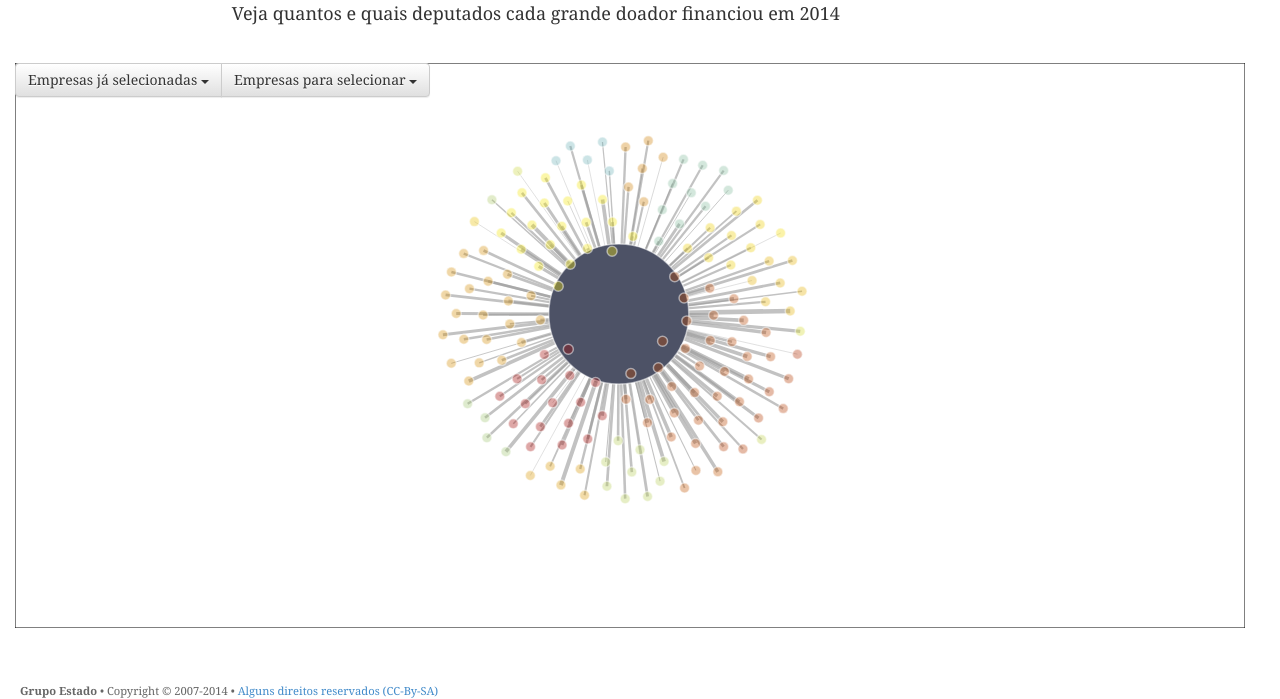
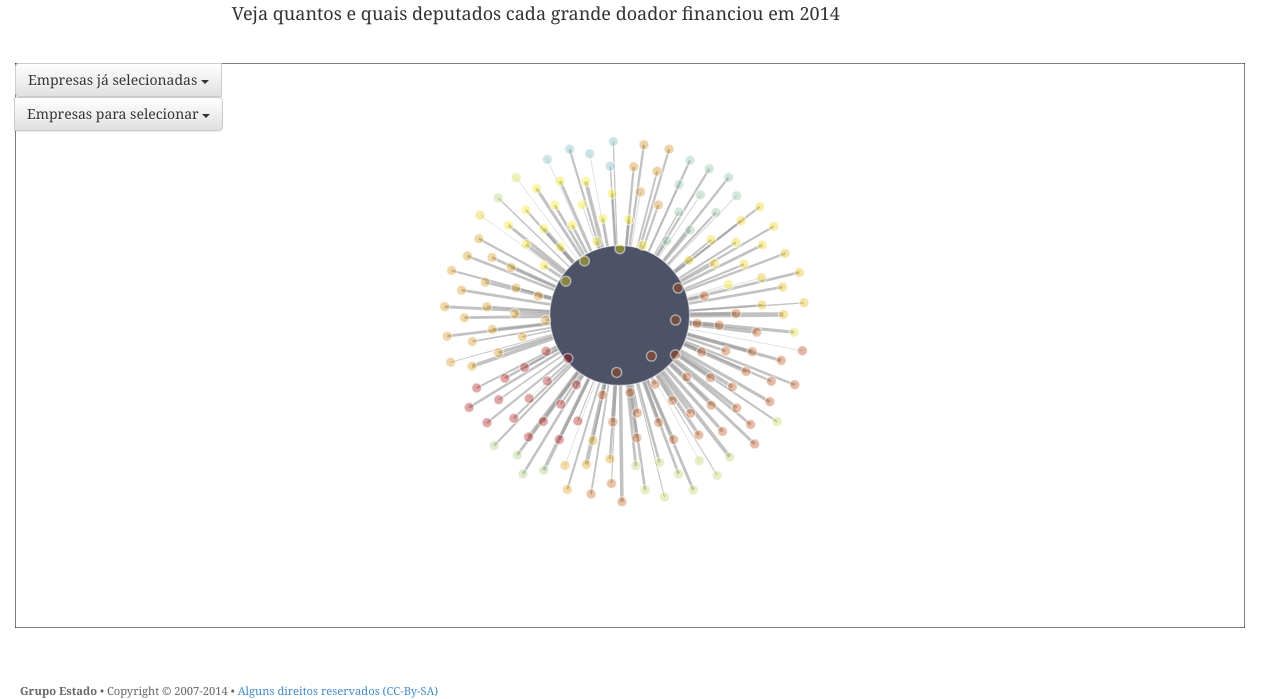
Before and after one commit to diraol/eles_elegem, a plain HTML site: page index.html in a window 1280 px wide. Shown: the part 101-800 px from the top of the page. Drawn offline with nearby package versions, Linux system fonts and the light colour scheme.

Commit message:
novas mudanças

```diff
--- a/css/empresas.css
+++ b/css/empresas.css
@@ -26,7 +26,7 @@ html,
   padding-top: 20px;
 }
 #empresas {
-  width: 100%;
+  width: 30%;
   height: 100px;
   position: absolute;
   top: 0;
--- a/js/empresas.js
+++ b/js/empresas.js
@@ -20,6 +20,7 @@ var empresas = ["JBS"],
 var svg = d3.select("#grafico").append("svg")
   .attr("width", width)
   .attr("height", height)
+//ZOOM
 //  .append("g")
 //  .call(d3.behavior.zoom().scaleExtent([0.7, 8]).on("zoom", zoom))
 
@@ -100,8 +101,7 @@ function muda_empresa() {
 }
 
 function dragstart(d) {
-  d3.event.sourceEvent.stopPropagation();
-  d3.select(this).classed("fixed", d.fixed = true);
+  //d3.select(this).classed("fixed", d.fixed = true);
 }
 
 function filtra_dados(deus) {
@@ -217,6 +217,8 @@ function start() {
 
   .call(drag);
 
+  node.on("mousedown",function (d) { d.fixed = true })
+
   node.on('mouseover', function(d) {
 
     div.transition()
@@ -321,6 +323,15 @@ function atualizar() {
 
 function tick(e) {
 
+    node.each(cluster(10 * e.alpha * e.alpha))
+    node.attr("cx", function(d) {
+      return d.x = Math.max(d.r, Math.min(width - d.r, d.x));
+
+    })
+    .attr("cy", function(d) {
+        return d.y = Math.max(d.r, Math.min(height - d.r, d.y));
+    });
+
     link.attr("x1", function(d) {
         return d.source.x;
       })
@@ -334,17 +345,11 @@ function tick(e) {
         return d.target.y;
       });
 
-      node.each(cluster(10 * e.alpha * e.alpha))
-    node.attr("cx", function(d) {
-      return Math.max(d.r, Math.min(width - d.r, d.x));
-    })
-    .attr("cy", function(d) {
-        return Math.max(d.r, Math.min(height - d.r, d.y));
-    });
+
 }
 
 function cluster(alpha) {
-    alpha = alpha*1.2
+    alpha = alpha*1.1
   return function(d) {
       if (d.group != 1 ) {
     var cluster = clusters[d.partido];
@@ -387,7 +392,6 @@ function sort_comp(a,b) {
 }
 
 function zoom() {
-    d3.event.sourceEvent.stopPropagation();
   svg.attr("transform", "translate(" + d3.event.translate + ")scale(" + d3.event.scale + ")");
 }
 
```
Lines whose indentation alone changed are shown as unchanged.
